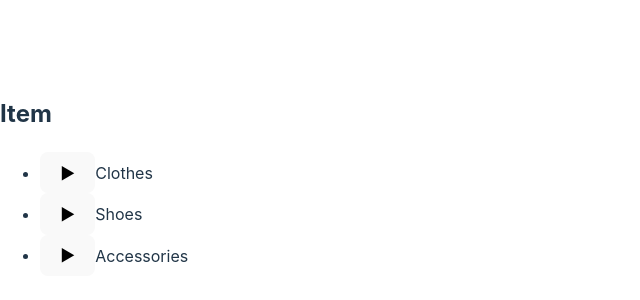
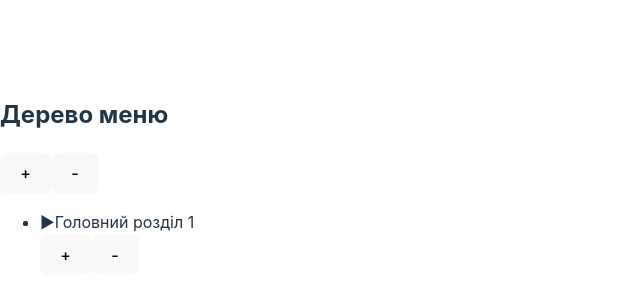
Before and after one commit to Nikita-glitch-web/tree-menu, a React (Vite) app: page / in a window 1280 px wide. Shown: the part 216-516 px from the top of the page, without its empty margins (0-640 px from the left). Built offline with nearby package versions, Linux system fonts and the light colour scheme.

Commit message:
User can create part of tree and delete

```diff
--- a/package.json
+++ b/package.json
@@ -11,6 +11,7 @@
   },
   "dependencies": {
     "framer-motion": "^12.4.3",
+    "lucide-react": "^0.475.0",
     "react": "^19.0.0",
     "react-dom": "^19.0.0",
     "react-icons": "^5.4.0",
--- /dev/null
+++ b/src/components/TreeActions/TreeActions.tsx
@@ -0,0 +1,44 @@
+import React from "react";
+import { motion } from "framer-motion";
+
+type TreeActionsProps = {
+  onAdd: () => void;
+  onDelete: () => void;
+};
+
+const buttonVariants = {
+  hidden: { opacity: 0, scale: 0.8 },
+  visible: { opacity: 1, scale: 1, transition: { duration: 0.2 } },
+  tap: { scale: 0.9, transition: { duration: 0.1 } },
+};
+
+const TreeActions: React.FC<TreeActionsProps> = ({ onAdd, onDelete }) => {
+  return (
+    <div className="flex gap-0.5">
+      <motion.button
+        className="w-5 h-5 text-xs bg-gray-300 rounded hover:bg-gray-400 transition flex items-center justify-center"
+        onClick={onAdd}
+        title="Додати"
+        variants={buttonVariants}
+        initial="hidden"
+        animate="visible"
+        whileTap="tap"
+      >
+        +
+      </motion.button>
+      <motion.button
+        className="w-5 h-5 text-xs bg-gray-300 rounded hover:bg-gray-400 transition flex items-center justify-center"
+        onClick={onDelete}
+        title="Видалити"
+        variants={buttonVariants}
+        initial="hidden"
+        animate="visible"
+        whileTap="tap"
+      >
+        -
+      </motion.button>
+    </div>
+  );
+};
+
+export default TreeActions;
--- a/src/components/TreeMenu/TreeMenu.tsx
+++ b/src/components/TreeMenu/TreeMenu.tsx
@@ -1,69 +1,107 @@
 import React, { useState } from "react";
 import { TreeNodeType } from "../../types/treeTypes";
 import TreeNode from "../TreeNode/TreeNode";
+import TreeActions from "../TreeActions/TreeActions";
+import { motion, AnimatePresence } from "framer-motion";
 
-const treeData: TreeNodeType[] = [
+const TreeMenu: React.FC = () => {
+  const [treeData, setTreeData] = useState<TreeNodeType[]>([
     {
       id: "1",
-    label: "Clothes",
+      label: "Головний розділ 1",
       children: [
-      { id: "2", label: "Pants", children: [] },
-      { id: "3", label: "Shirts", children: [] },
-      { id: "4", label: "Hoodies", children: [] },
+        { id: "2", label: "Підрозділ 1.1", children: [] },
+        { id: "3", label: "Підрозділ 1.2", children: [] },
+        { id: "4", label: "Підрозділ 1.3", children: [] },
       ],
     },
-  {
-    id: "5",
-    label: "Shoes",
-    children: [
-      { id: "6", label: "Sneakers", children: [] },
-      { id: "7", label: "Classic", children: [] },
-      { id: "8", label: "Boots", children: [] },
-    ],
-  },
-  {
-    id: "9",
-    label: "Accessories",
-    children: [
-      { id: "10", label: "Jewerly", children: [] },
-      { id: "11", label: "Caps", children: [] },
-      { id: "12", label: "Watches", children: [] },
-    ],
-  },
-];
+  ]);
 
-const TreeMenu: React.FC = () => {
   const [selectedNode, setSelectedNode] = useState<string | null>(null);
-  const [expandedNodes, setExpandedNodes] = useState<Set<string>>(new Set());
 
-  const toggleNode = (id: string) => {
-    setExpandedNodes((prev) => {
-      const newSet = new Set(prev);
-      if (newSet.has(id)) {
-        newSet.delete(id);
-      } else {
-        newSet.add(id);
+  const addNode = (parentId?: string) => {
+    setTreeData((prev) => {
+      const newNode: TreeNodeType = {
+        id: Date.now().toString(),
+        label: parentId
+          ? `Підрозділ ${Date.now()}`
+          : `Головний розділ ${Date.now()}`,
+        children: [],
+      };
+
+      if (!parentId) {
+        return [...prev, newNode];
       }
-      return newSet;
+
+      const updateTree = (nodes: TreeNodeType[]): TreeNodeType[] =>
+        nodes.map((node) => {
+          if (node.id === parentId) {
+            return { ...node, children: [...node.children, newNode] };
+          }
+          return { ...node, children: updateTree(node.children) };
+        });
+
+      return updateTree(prev);
+    });
+  };
+
+  const deleteNode = (id: string) => {
+    setTreeData((prev) => {
+      const removeNode = (nodes: TreeNodeType[]): TreeNodeType[] =>
+        nodes
+          .filter((node) => node.id !== id)
+          .map((node) => ({ ...node, children: removeNode(node.children) }));
+
+      return removeNode(prev);
     });
   };
 
   return (
     <div className="p-4 bg-gray-100 rounded-lg">
-      <h2 className="text-lg font-semibold mb-2">Item</h2>
+      <h2 className="text-lg font-semibold mb-2">Дерево меню</h2>
+
+      {/* Анімація для кнопок */}
+      <motion.div
+        className="mb-2"
+        initial={{ opacity: 0, y: -10 }}
+        animate={{ opacity: 1, y: 0 }}
+        transition={{ duration: 0.3 }}
+      >
+        <TreeActions onAdd={() => addNode()} onDelete={() => {}} />
+      </motion.div>
+
       <ul>
+        <AnimatePresence>
           {treeData.map((node) => (
+            <motion.li
+              key={node.id}
+              initial={{ opacity: 0, scale: 0.9 }}
+              animate={{ opacity: 1, scale: 1 }}
+              exit={{ opacity: 0, scale: 0.9 }}
+              transition={{ duration: 0.2 }}
+            >
               <TreeNode
-            key={node.id}
                 node={node}
                 selectedNode={selectedNode}
                 onSelect={setSelectedNode}
-            onToggle={toggleNode}
-            expandedNodes={expandedNodes}
+                onAdd={addNode}
+                onDelete={deleteNode}
               />
+            </motion.li>
           ))}
+        </AnimatePresence>
       </ul>
-      {selectedNode && <p className="mt-2">Вибрано: {selectedNode}</p>}
+
+      {selectedNode && (
+        <motion.p
+          className="mt-2"
+          initial={{ opacity: 0 }}
+          animate={{ opacity: 1 }}
+          transition={{ duration: 0.3 }}
+        >
+          Вибрано: {selectedNode}
+        </motion.p>
+      )}
     </div>
   );
 };
--- a/src/components/TreeNode/TreeNode.tsx
+++ b/src/components/TreeNode/TreeNode.tsx
@@ -1,64 +1,56 @@
-import React from "react";
-import { motion } from "framer-motion";
+import React, { useState } from "react";
 import { TreeNodeType } from "../../types/treeTypes";
+import TreeActions from "../TreeActions/TreeActions";
 
 type TreeNodeProps = {
   node: TreeNodeType;
   selectedNode: string | null;
   onSelect: (id: string) => void;
-  onToggle: (id: string) => void;
-  expandedNodes: Set<string>;
+  onAdd: (parentId: string) => void;
+  onDelete: (id: string) => void;
 };
 
 const TreeNode: React.FC<TreeNodeProps> = ({
   node,
   selectedNode,
   onSelect,
-  onToggle,
-  expandedNodes,
+  onAdd,
+  onDelete,
 }) => {
-  const isExpanded = expandedNodes.has(node.id);
+  const [expanded, setExpanded] = useState(false);
 
   return (
     <li className="ml-4">
       <div
-        className={`cursor-pointer hover:bg-gray-200 p-1 rounded flex items-center ${
+        className={`cursor-pointer hover:bg-gray-200 p-1 rounded flex items-center gap-1 ${
           selectedNode === node.id ? "bg-blue-300" : ""
         }`}
         onClick={() => onSelect(node.id)}
       >
         {node.children.length > 0 && (
-          <button
-            className="mr-2 focus:outline-none"
-            onClick={(e) => {
-              e.stopPropagation(); // Предотвращаем срабатывание onSelect
-              onToggle(node.id);
-            }}
-          >
-            {isExpanded ? "▼" : "▶"}
-          </button>
+          <span className="mr-1" onClick={() => setExpanded(!expanded)}>
+            {expanded ? "▼" : "▶"}
+          </span>
         )}
         {node.label}
+        <TreeActions
+          onAdd={() => onAdd(node.id)}
+          onDelete={() => onDelete(node.id)}
+        />
       </div>
-
-      {isExpanded && node.children.length > 0 && (
-        <motion.ul
-          className="ml-4 overflow-hidden"
-          initial={{ opacity: 0, height: 0 }}
-          animate={{ opacity: 1, height: "auto" }}
-          exit={{ opacity: 0, height: 0 }}
-        >
+      {expanded && node.children.length > 0 && (
+        <ul className="ml-4">
           {node.children.map((child) => (
             <TreeNode
               key={child.id}
               node={child}
               selectedNode={selectedNode}
               onSelect={onSelect}
-              onToggle={onToggle}
-              expandedNodes={expandedNodes}
+              onAdd={onAdd}
+              onDelete={onDelete}
             />
           ))}
-        </motion.ul>
+        </ul>
       )}
     </li>
   );
--- a/src/types/treeTypes.ts
+++ b/src/types/treeTypes.ts
@@ -8,6 +8,6 @@ export interface TreeNodeProps {
   node: TreeNodeType;
   selectedNode: string | null;
   onSelect: (id: string | null) => void;
-  onToggle: (id: string) => void; // Добавляем этот пропс
+  onToggle: (id: string) => void;
   expandedNodes: Set<string>;
 }
```
Also changed, not shown: 1 other file (tests, documents, lock files or other folders). Lines whose indentation alone changed are shown as unchanged.
